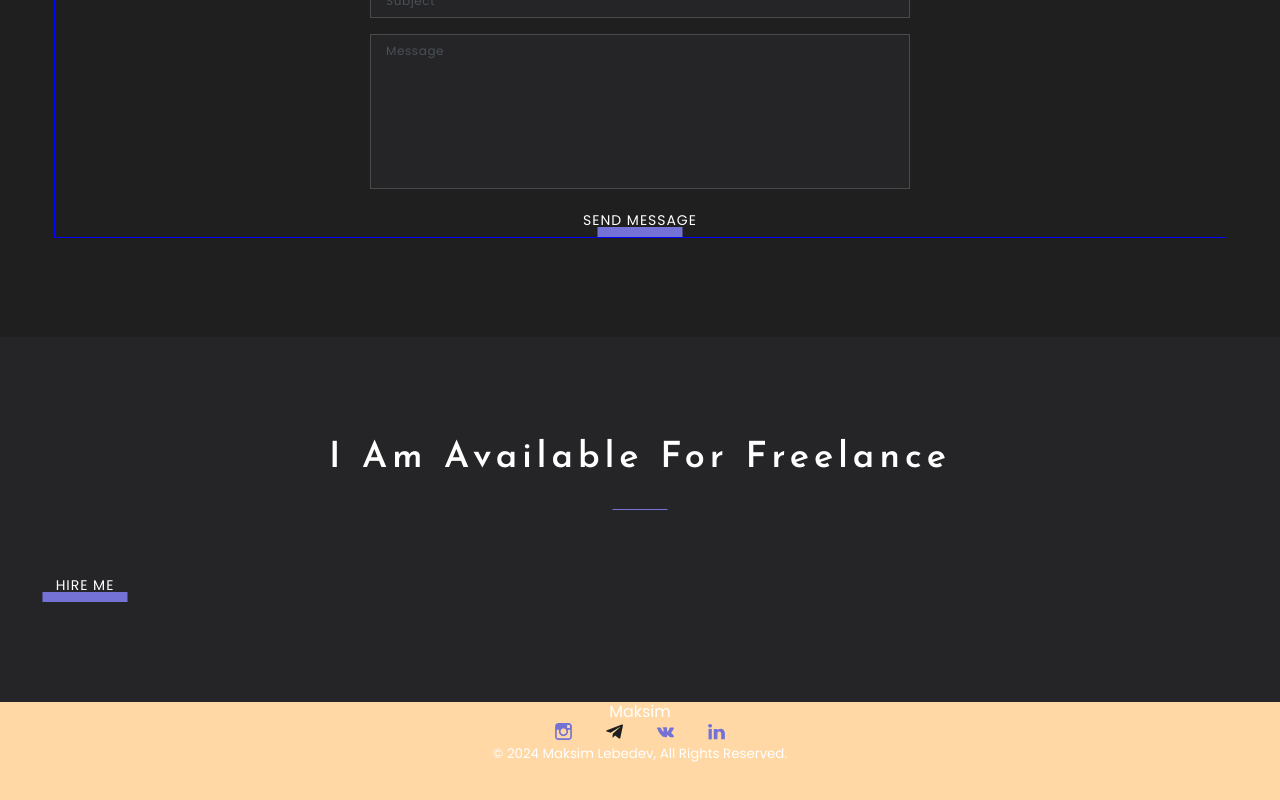
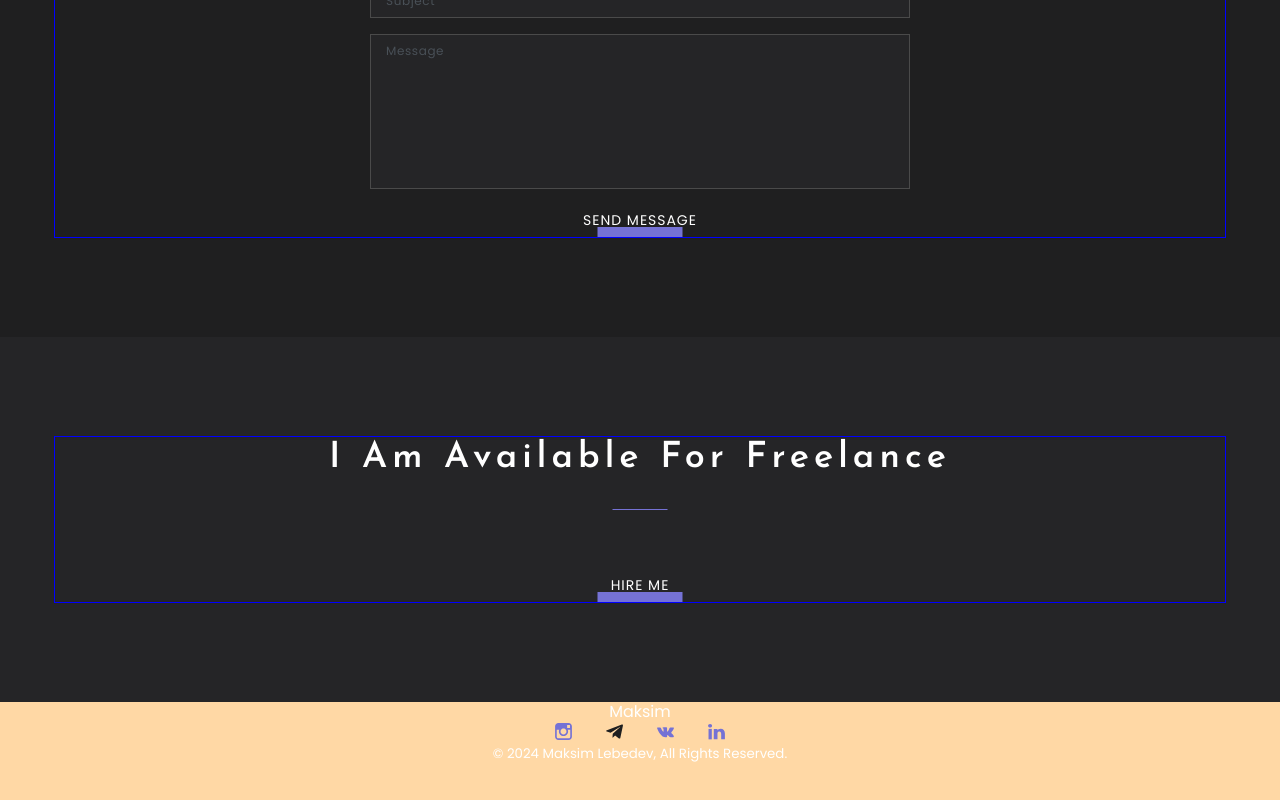
Before and after one commit to MaksLebedev/portfolio, a React app: page / in a window 1280 px wide. Shown: the part 3628-4428 px from the top of the page. Built offline with nearby package versions, Linux system fonts and the light colour scheme.

Commit message:
add style for components slogan

```diff
--- a/src/layout/sections/slogan/Slogan.tsx
+++ b/src/layout/sections/slogan/Slogan.tsx
@@ -2,12 +2,18 @@
 import styled from "styled-components";
 import { SectionTitle } from "../../../components/SectionTitle";
 import { Button } from "../../../components/Button";
+import { Container } from "../../../components/Container";
+import { FlexWrapper } from "../../../components/FlexWrapper";
 
 export const Slogan = () => {
   return (
     <StyledSlogan>
-      <SectionTitle>I Am Available For Freelance</SectionTitle>
-      <Button type={"button"}>Hire me</Button>
+      <Container>
+        <FlexWrapper direction="column" justify="center" align="center">
+          <SectionTitle>I Am Available For Freelance</SectionTitle>
+          <Button type={"button"}>Hire me</Button>
+        </FlexWrapper>
+      </Container>
     </StyledSlogan>
   );
 };
```
